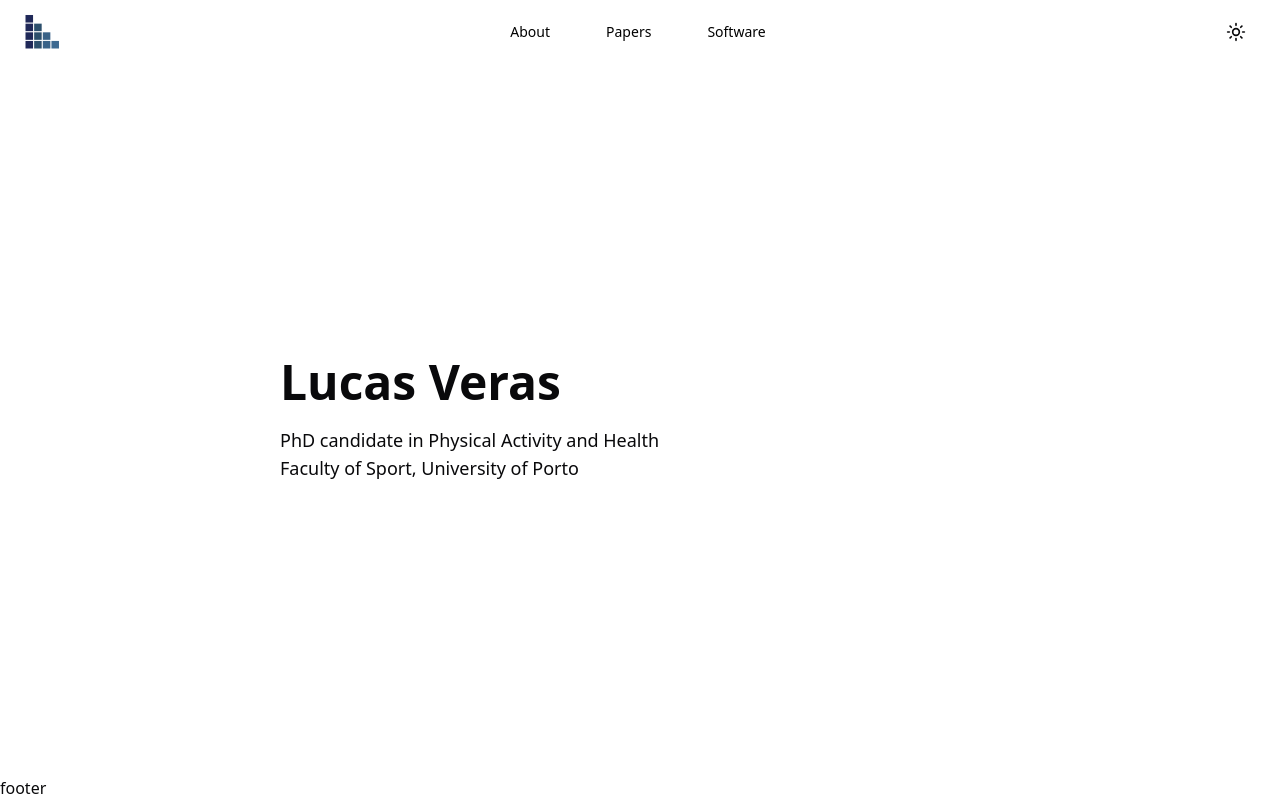
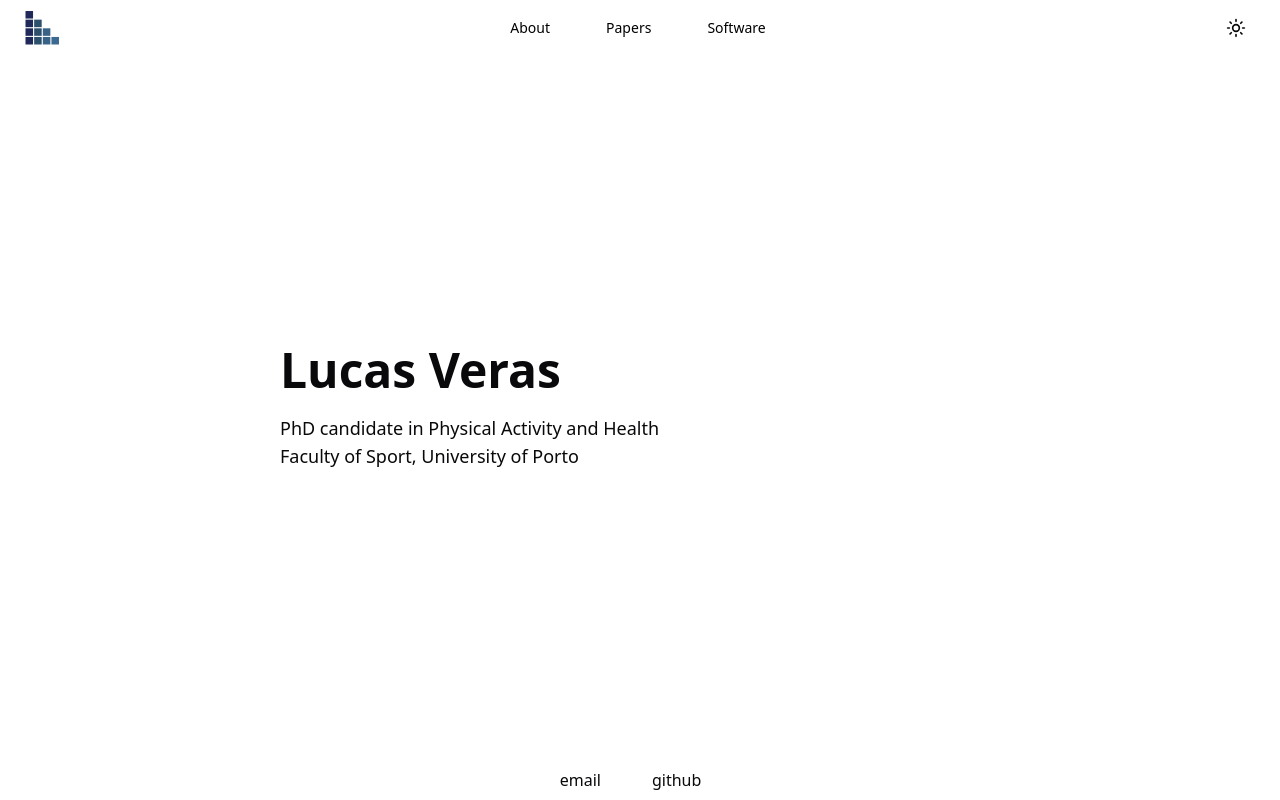
Before and after one commit to verasls/lveras.com, a Next.js app: page / in a window 1280 px wide. Built offline with nearby package versions, Linux system fonts and the light colour scheme.

Commit message:
Add a footer

```diff
--- a/app/page.tsx
+++ b/app/page.tsx
@@ -1,6 +1,6 @@
 export default function Home() {
   return (
-    <div className="mx-auto flex h-[calc(100vh-88px)] max-w-3xl flex-1 items-center justify-start px-6">
+    <div className="mx-auto flex h-[calc(100vh-80px-64px)] max-w-3xl flex-1 items-center justify-start px-6">
       <div>
         <h1 className="mb-5 text-5xl font-bold">Lucas Veras</h1>
         <p className="text-lg">PhD candidate in Physical Activity and Health</p>
--- a/components/footer.tsx
+++ b/components/footer.tsx
@@ -1,3 +1,17 @@
+import { Github, Mail } from "lucide-react";
+import Link from "next/link";
+
 export default function Footer() {
-  return <p>footer</p>;
+  return (
+    <footer className="flex justify-center gap-8 px-6 pb-2 pt-8">
+      <div className="group flex items-center gap-[3px]">
+        <Link href="/contact">email</Link>
+        <Mail className="h-4 w-4 opacity-0 transition-opacity duration-200 group-hover:opacity-100" />
+      </div>
+      <div className="group flex items-center gap-[3px]">
+        <Link href="https://github.com/verasls">github</Link>
+        <Github className="h-4 w-4 opacity-0 transition-opacity duration-200 group-hover:opacity-100" />
+      </div>
+    </footer>
+  );
 }
--- a/components/header.tsx
+++ b/components/header.tsx
@@ -12,7 +12,7 @@ const navData = [
 
 export default function Header() {
   return (
-    <header className="flex h-14 w-full items-center justify-between px-6 py-8">
+    <header className="flex w-full items-center justify-between px-6 pb-8 pt-2">
       <Link href="/">
         <Image src={logo} alt="Lucas Veras' logo" width={36} />
       </Link>
```
